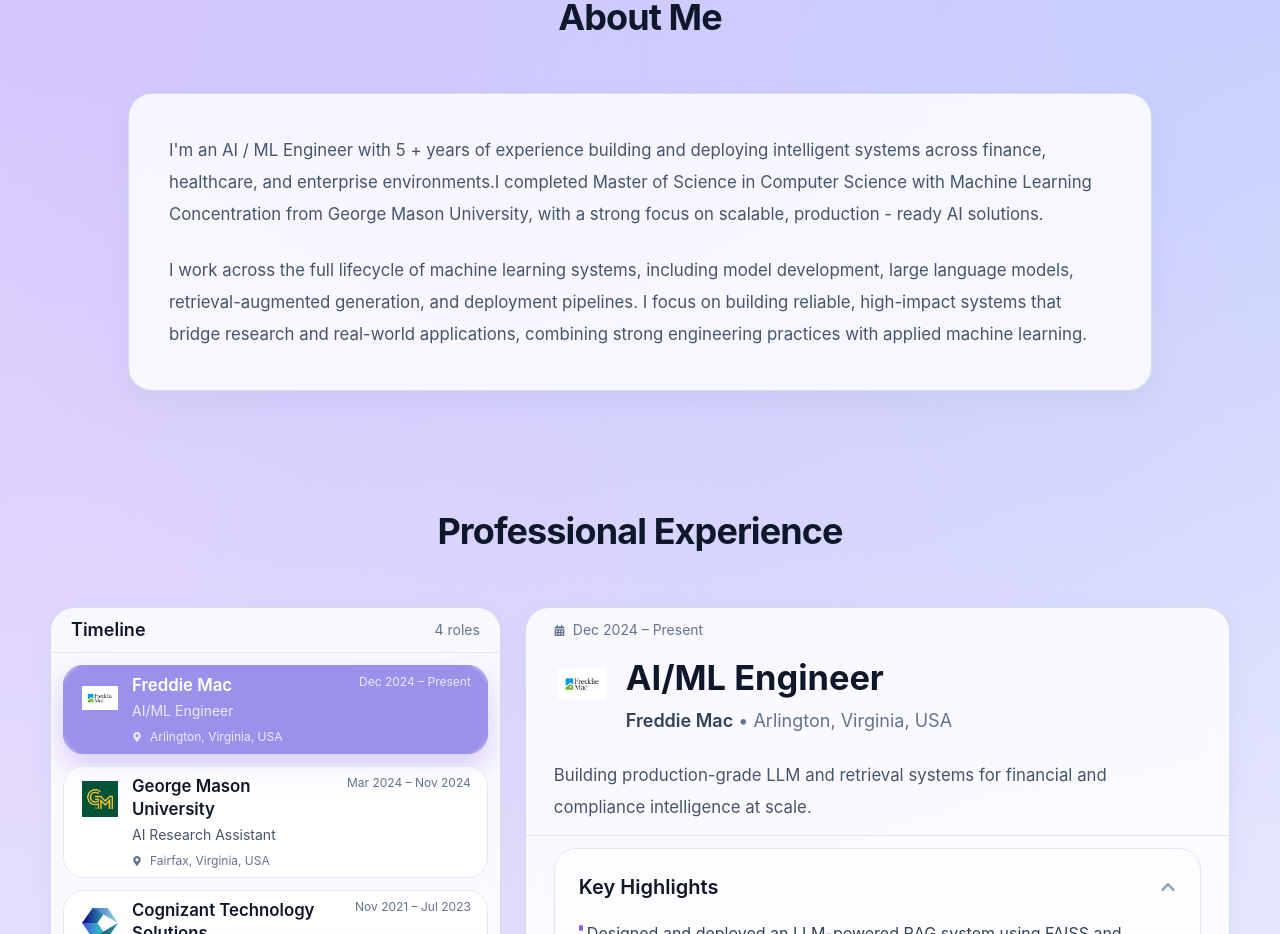
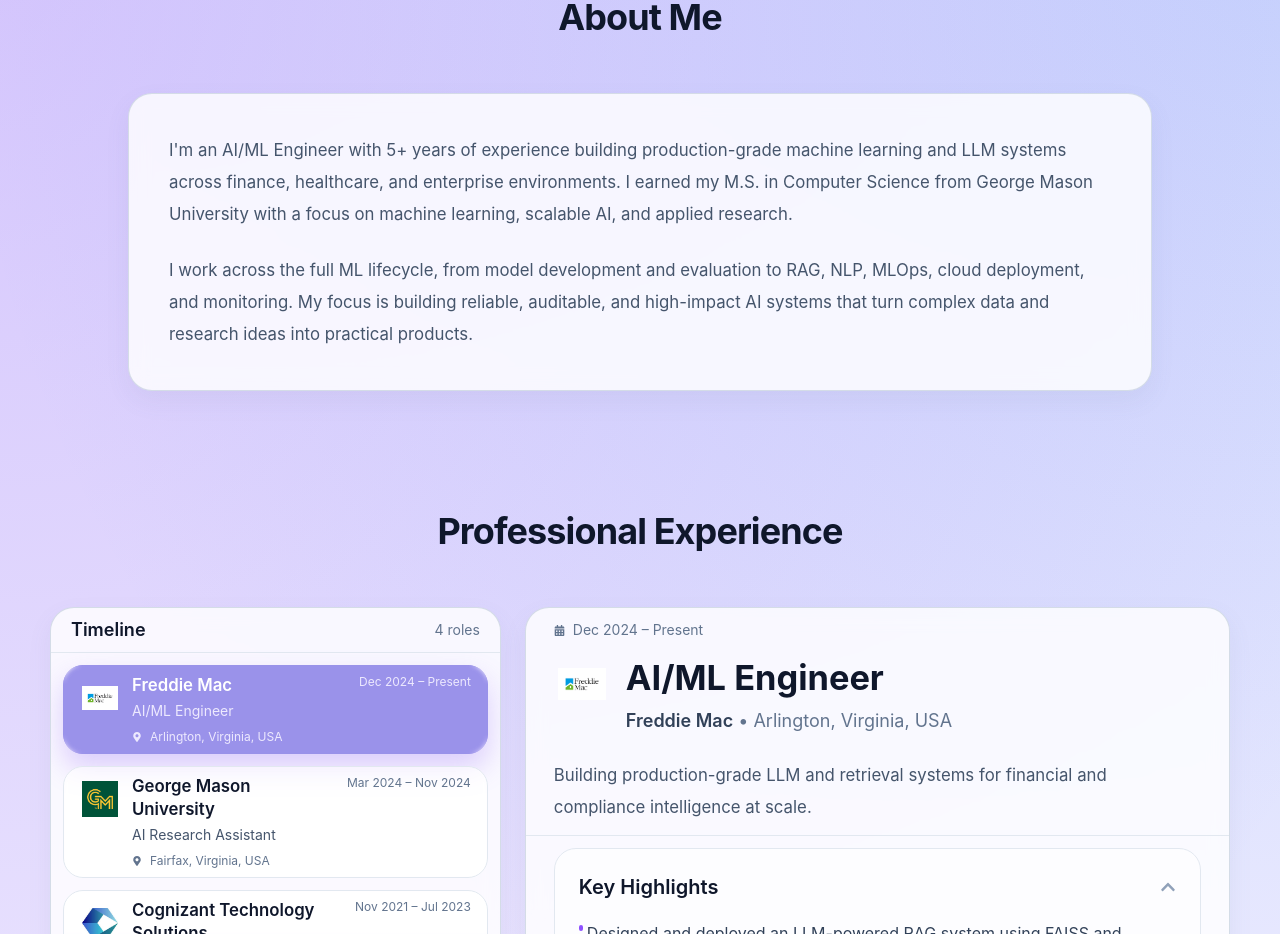
Before and after one commit to Diwita19/diwitabanerjee_portfolio, a React (Vite) app: page / in a window 1280 px wide. Shown: the part 840-1774 px from the top of the page. Built offline with nearby package versions, Linux system fonts and the light colour scheme.

Commit message:
Update portfolio about summary

```diff
--- a/src/data/portfolioData.js
+++ b/src/data/portfolioData.js
@@ -1,8 +1,8 @@
 export const aboutData = {
     title: 'About Me',
     paragraphs: [
-        'I\'m an AI / ML Engineer with 5 + years of experience building and deploying intelligent systems across finance, healthcare, and enterprise environments.I completed Master of Science in Computer Science with Machine Learning Concentration from George Mason University, with a strong focus on scalable, production - ready AI solutions.',
-        'I work across the full lifecycle of machine learning systems, including model development, large language models, retrieval-augmented generation, and deployment pipelines. I focus on building reliable, high-impact systems that bridge research and real-world applications, combining strong engineering practices with applied machine learning.'
+        'I\'m an AI/ML Engineer with 5+ years of experience building production-grade machine learning and LLM systems across finance, healthcare, and enterprise environments. I earned my M.S. in Computer Science from George Mason University with a focus on machine learning, scalable AI, and applied research.',
+        'I work across the full ML lifecycle, from model development and evaluation to RAG, NLP, MLOps, cloud deployment, and monitoring. My focus is building reliable, auditable, and high-impact AI systems that turn complex data and research ideas into practical products.'
     ],
 }
 
```
